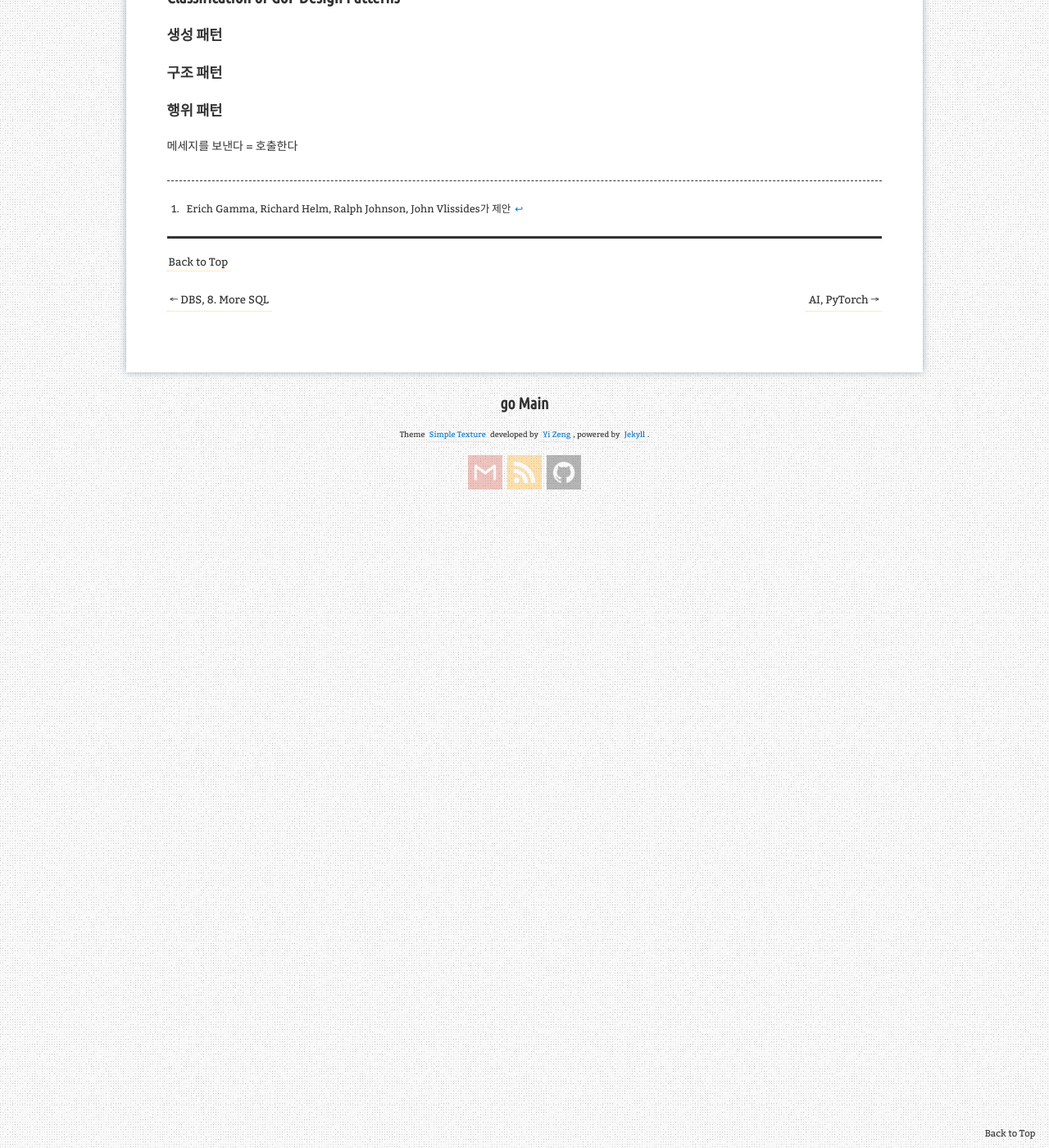
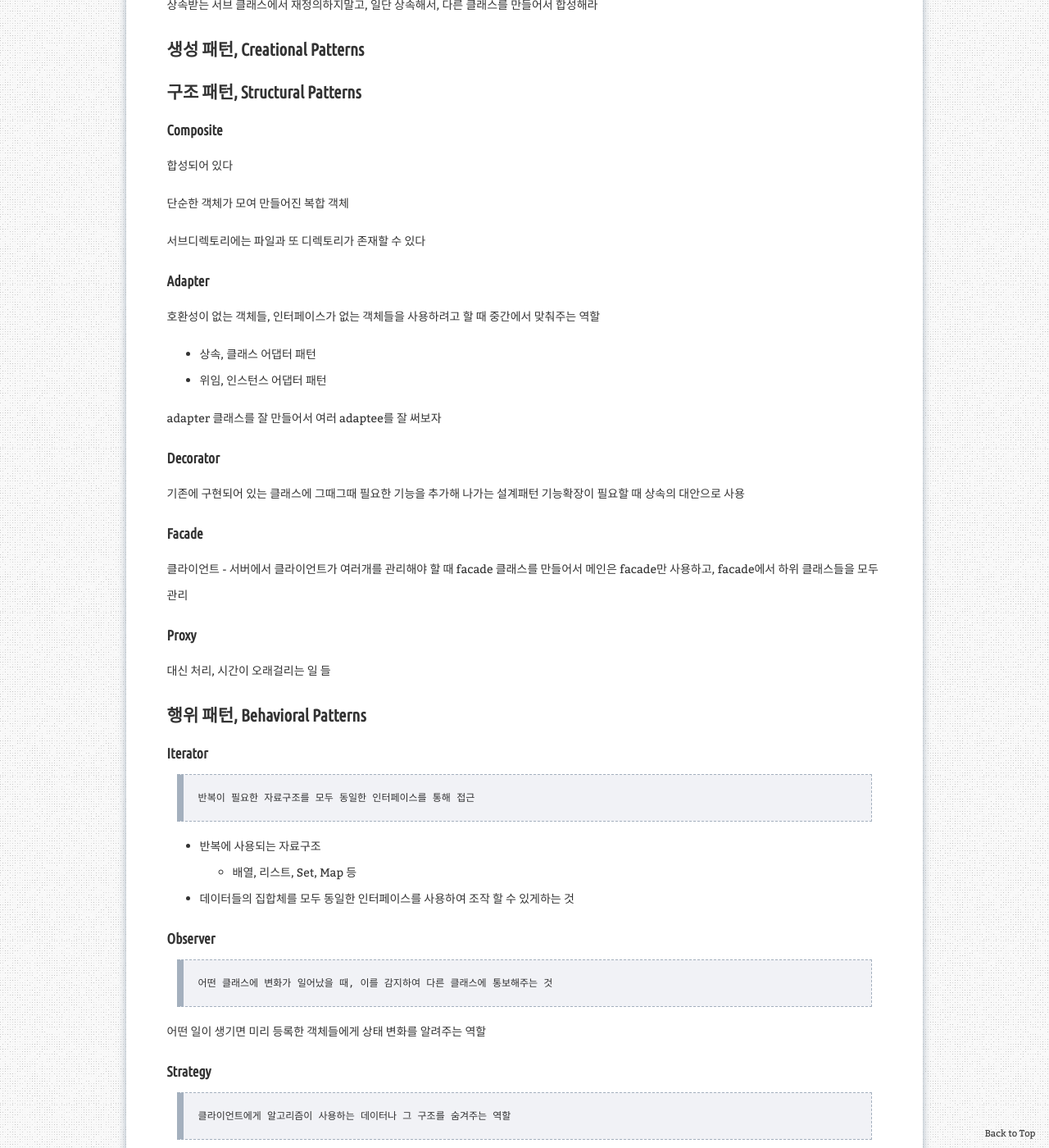
Before and after one commit to aristohyun/aristohyun.github.io, a Jekyll site: the page built from _posts/2021-11-08-SE_07.md, in a window 1280 px wide and 1400 px high, scrolled down 8653 px. Shown: the whole window at 82% size. Built offline with Jekyll 4.4.1, drawn with Linux system fonts in a browser that asks for light colours; comment, search, counter and statistics services are not loaded; some of the changed text lies outside the part shown.

Commit message:
Update 2021-11-08-SE_07.md

```diff
--- a/_posts/2021-11-08-SE_07.md
+++ b/_posts/2021-11-08-SE_07.md
@@ -341,12 +341,71 @@ UI 메뉴 구성
 
 상속받는 서브 클래스에서 재정의하지말고, 일단 상속해서, 다른 클래스를 만들어서 합성해라
 
-### Classification of GoF Design Patterns
+### 생성 패턴, Creational Patterns
 
-#### 생성 패턴
+### 구조 패턴, Structural Patterns
 
-#### 구조 패턴
+#### Composite
 
-#### 행위 패턴
+합성되어 있다
 
-메세지를 보낸다 = 호출한다
+단순한 객체가 모여 만들어진 복합 객체
+
+서브디렉토리에는 파일과 또 디렉토리가 존재할 수 있다
+
+#### Adapter
+
+호환성이 없는 객체들, 인터페이스가 없는 객체들을 사용하려고 할 때 중간에서 맞춰주는 역할
+
+- 상속, 클래스 어댑터 패턴
+- 위임, 인스턴스 어댑터 패턴
+
+adapter 클래스를 잘 만들어서 여러 adaptee를 잘 써보자
+
+#### Decorator
+
+기존에 구현되어 있는 클래스에 그때그때 필요한 기능을 추가해 나가는 설계패턴
+기능확장이 필요할 때 상속의 대안으로 사용
+
+#### Facade
+
+클라이언트 - 서버에서 클라이언트가 여러개를 관리해야 할 때
+facade 클래스를 만들어서 메인은 facade만 사용하고, facade에서 하위 클래스들을 모두 관리
+
+#### Proxy
+
+대신 처리, 시간이 오래걸리는 일 들
+
+### 행위 패턴, Behavioral Patterns
+
+#### Iterator
+
+> 반복이 필요한 자료구조를 모두 동일한 인터페이스를 통해 접근
+
+- 반복에 사용되는 자료구조
+    - 배열, 리스트, Set, Map 등
+- 데이터들의 집합체를 모두 동일한 인터페이스를 사용하여 조작 할 수 있게하는 것
+
+#### Observer
+
+> 어떤 클래스에 변화가 일어났을 때, 이를 감지하여 다른 클래스에 통보해주는 것
+
+어떤 일이 생기면 미리 등록한 객체들에게 상태 변화를 알려주는 역할
+
+#### Strategy
+
+> 클라이언트에게 알고리즘이 사용하는 데이터나 그 구조를 숨겨주는 역할
+
+- 알고리즘 군을 정의하고 같은 알고리즘을 각각 하나의 클래스로 캡슐화한 다음, 필요할 때 서로 교환해서 사용할 수 있게 함
+- 알고리즘을 사용하는 곳과 알고리즘을 제공하는 곳을 분리시킨 구조로 알고리즘을 동적으로 교체 할 수 있음
+
+솔트 알고리즘을 매번 지정해주는게 아니라
+다양한 클래스르 구현하는거를 stratgeSort에 놓고 sort만 하면 알아서 판단해서 뭘 사용할지 정함
+
+#### Template Method
+
+#### Chain of Responsibility
+
+#### Mediator
+
+#### Memento
```
